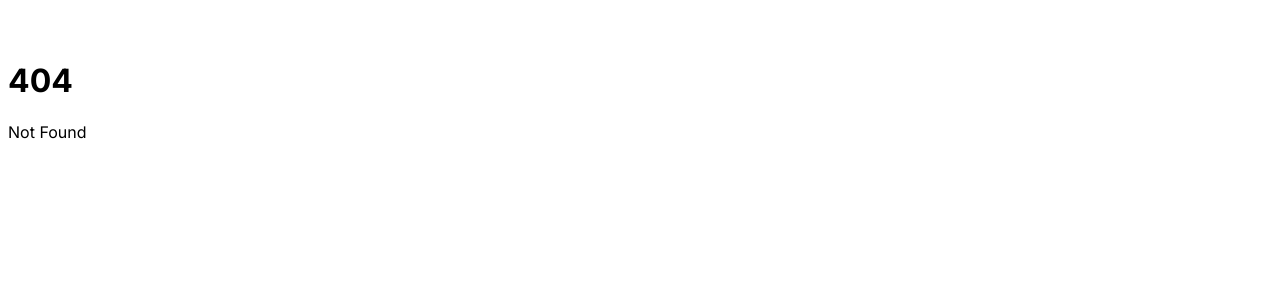
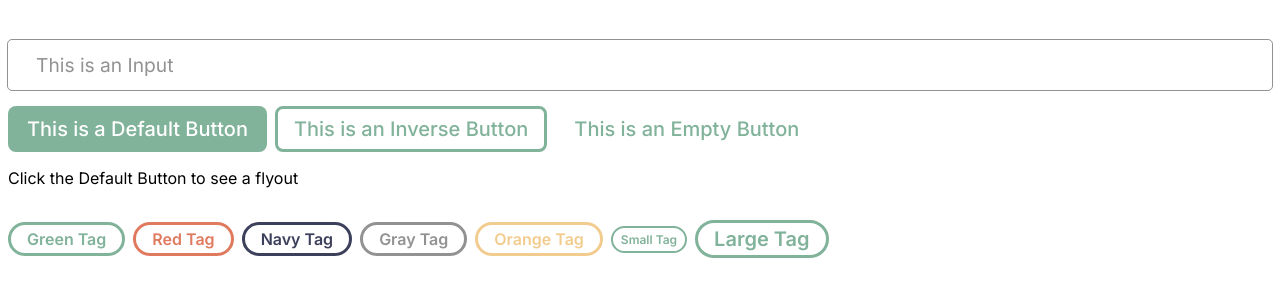
Before and after one commit to pbuterba/cs5167-proj2, a SvelteKit app: page /component-examples in a window 1280 px wide. Before the commit this address had no page. Shown: the top 300 px of the page. Built offline with nearby package versions, Linux system fonts and the light colour scheme.

Commit message:
created tag component

```diff
--- /dev/null
+++ b/src/lib/components/Tag/Tag.svelte
@@ -0,0 +1,68 @@
+<script>
+	export let color = 'green';
+	export let size = 'md';
+</script>
+
+<div
+	class="tag"
+	class:green={color === 'green'}
+	class:gray={color === 'gray'}
+	class:orange={color === 'orange'}
+	class:red={color === 'red'}
+	class:navy={color === 'navy'}
+	class:sm={size === 'sm'}
+	class:md={size === 'md'}
+	class:lg={size === 'lg'}
+>
+	<slot></slot>
+</div>
+
+<style>
+	.tag {
+		display: flex;
+		align-items: center;
+		justify-content: center;
+		width: fit-content;
+		height: fit-content;
+		padding: var(--size-xs) var(--size-md);
+		border-radius: var(--border-radius-lg);
+		font-size: 16px;
+		font-weight: 600;
+		border: 3px solid transparent;
+	}
+
+	.sm {
+		font-size: 12px;
+		border-width: 2px;
+		padding: var(--size-xs) var(--size-sm);
+	}
+
+	.lg {
+		font-size: 20px;
+	}
+
+	.green {
+		color: var(--color-green);
+		border-color: var(--color-green);
+	}
+
+	.red {
+		color: var(--color-red);
+		border-color: var(--color-red);
+	}
+
+	.orange {
+		color: var(--color-orange);
+		border-color: var(--color-orange);
+	}
+
+	.gray {
+		color: var(--color-edge-darker);
+		border-color: var(--color-edge-darker);
+	}
+
+	.navy {
+		color: var(--color-navy);
+		border-color: var(--color-navy);
+	}
+</style>
--- a/src/lib/components/TextInput/TextInput.svelte
+++ b/src/lib/components/TextInput/TextInput.svelte
@@ -41,21 +41,26 @@
 		font-size: 120%;
 		padding: 0 30px;
 		height: 50px;
-		border-radius: var(--border-radius-sm);
+		border-radius: var(--size-xs);
+		outline: 1px solid var(--color-edge-darker);
+		background: transparent;
+		transition: 0.1s ease-in-out;
+		z-index: 1111;
+	}
+
+	input:hover {
 		outline: 3px solid var(--color-edge-darker);
-		background: transparent;
-		transition: 0.1s ease;
-		z-index: 1111;
 	}
 
 	.labelline {
 		position: absolute;
 		font-size: 120%;
 		color: var(--color-text-lighter);
-		padding: 0 30px;
+		padding: 0 8px;
 		background-color: var(--color-surface);
-		transition: 0.2s ease;
+		transition: 0.1s ease-in-out;
 		width: fit-content;
+		margin-left: 20px;
 	}
 
 	input:focus + .labelline,
@@ -63,8 +68,8 @@
 		height: 25px;
 		line-height: 25px;
 		transform: translate(0, -15px) scale(0.8);
+		padding: 0 8px;
 		z-index: 1111;
-		padding: 0 22px;
 	}
 
 	input:focus + .labelline {
--- a/src/routes/page2/+page.svelte
+++ b/src/routes/component-examples/+page.svelte
@@ -1,6 +1,7 @@
 <script>
 	import Button from '$lib/components/Button/Button.svelte';
 	import Flyout from '$lib/components/Flyout/Flyout.svelte';
+	import Tag from '$lib/components/Tag/Tag.svelte';
 	import TextInput from '$lib/components/TextInput/TextInput.svelte';
 	import { toggle } from '$lib/utilities/stores.js';
 	function handleChange(event) {
@@ -13,14 +14,27 @@
 
 <div class="components">
 	<TextInput label="This is an Input" required on:change={handleChange} />
-	<Button on:click={handleClick}>This is A Button</Button>
-	Click the Button to see a flyout
-	<Flyout id="flyout1" side="right">
+	<div class="buttons">
+		<Button on:click={handleClick}>This is a Default Button</Button>
+		<Button type="inverse">This is an Inverse Button</Button>
+		<Button type="empty">This is an Empty Button</Button>
+	</div>
+	Click the Default Button to see a flyout
+	<Flyout id="flyout1" header="This is a Flyout">
 		<div slot="flyout-body"><img class="shrek" src="/shrek.png" alt="shrek" />Shrek says hi</div>
 		<div slot="flyout-footer" class="flyout-actions">
 			<Button type="inverse">Cancel</Button><Button>Save</Button>
 		</div>
 	</Flyout>
+	<div class="tags">
+		<Tag color="green">Green Tag</Tag>
+		<Tag color="red">Red Tag</Tag>
+		<Tag color="navy">Navy Tag</Tag>
+		<Tag color="gray">Gray Tag</Tag>
+		<Tag color="orange">Orange Tag</Tag>
+		<Tag size="sm">Small Tag</Tag>
+		<Tag size="lg">Large Tag</Tag>
+	</div>
 </div>
 
 <style>
@@ -41,4 +55,11 @@
 	.shrek {
 		width: 100%;
 	}
+
+	.buttons,
+	.tags {
+		display: flex;
+		gap: 8px;
+		align-items: center;
+	}
 </style>
```
